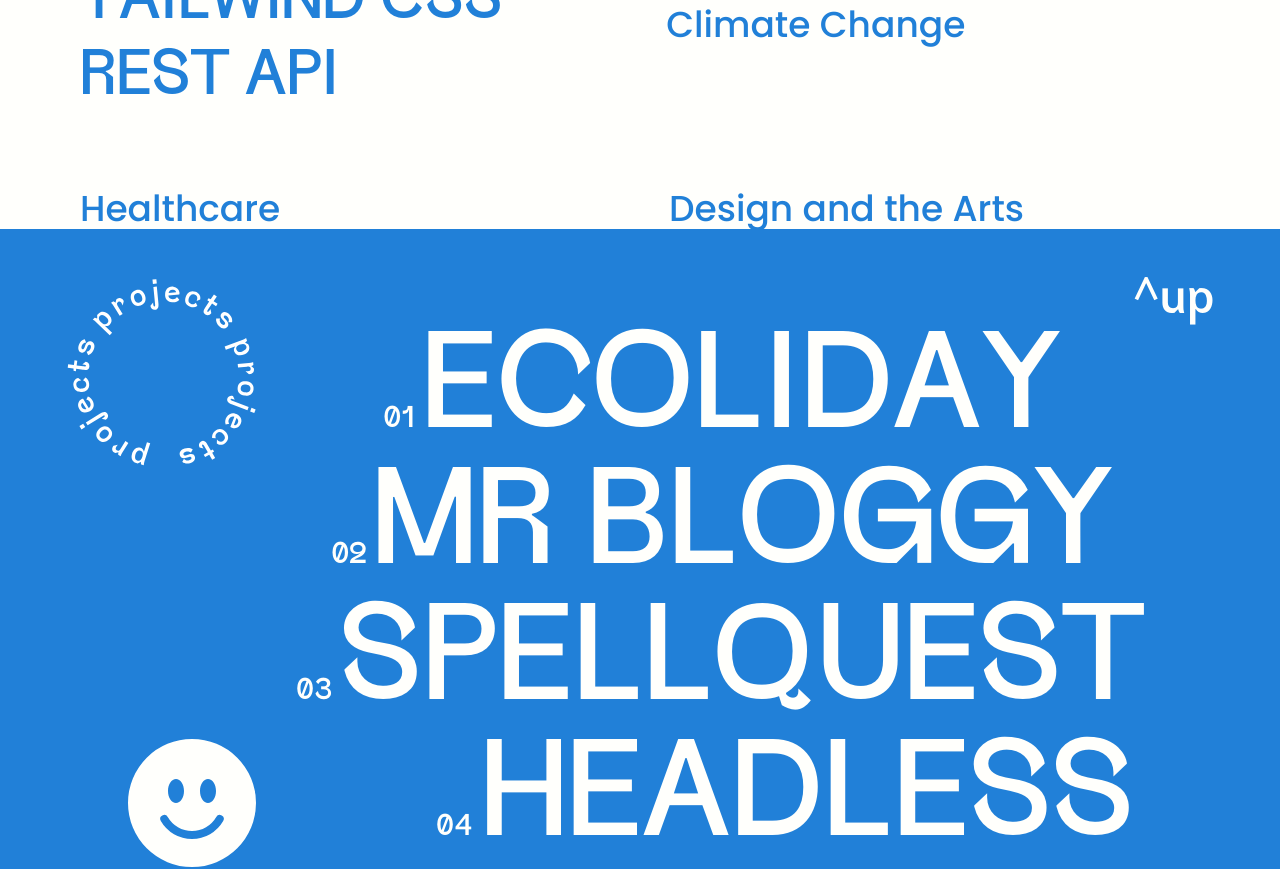
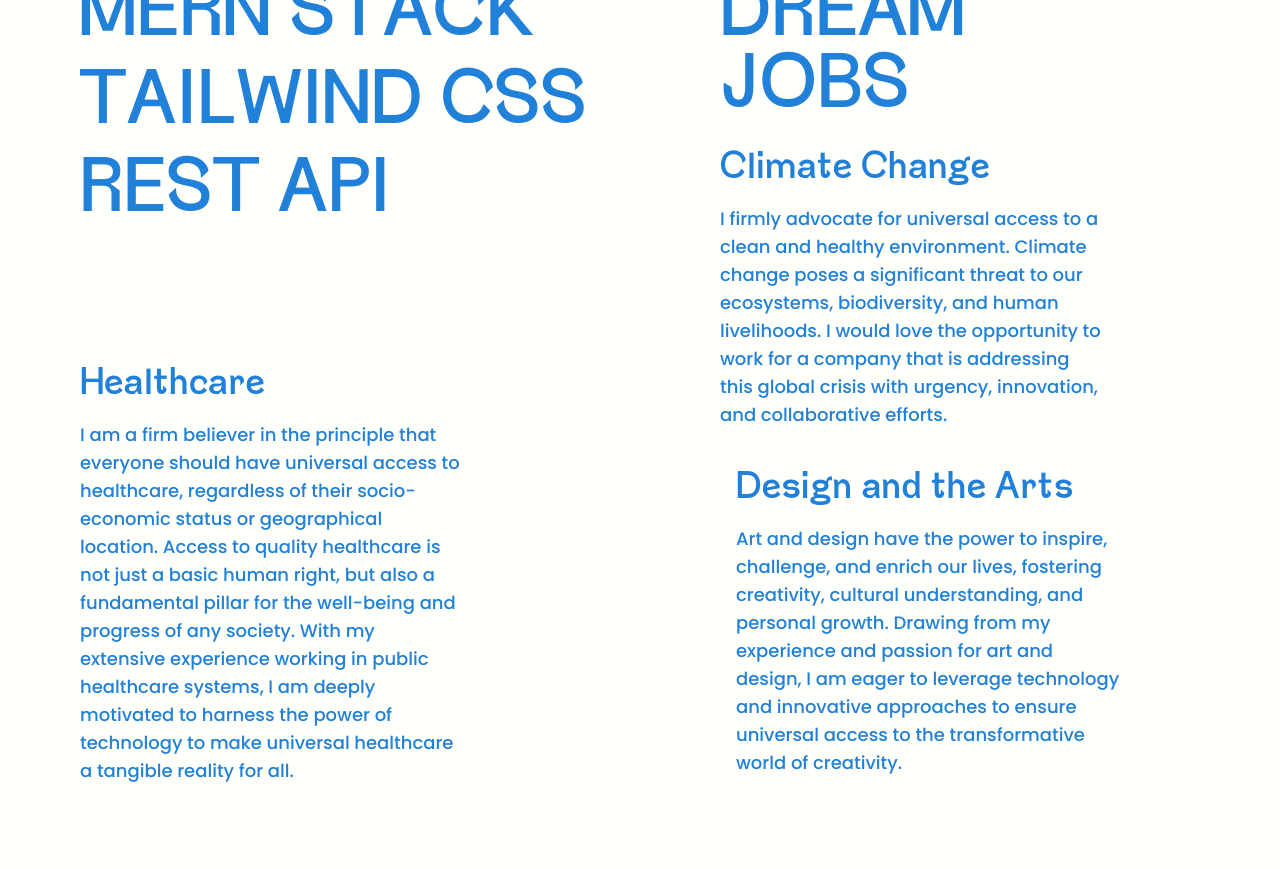
Before and after one commit to ghpaterson/personal-portfolio, a Next.js app: page / in a window 1280 px wide. Shown: the part 2000-2869 px from the top of the page. Built offline with nearby package versions, Linux system fonts and the light colour scheme.

Commit message:
skills section dream jobs

```diff
--- a/components/skills.js
+++ b/components/skills.js
@@ -3,9 +3,9 @@ import skillsCircle from "../public/skillsCircle.svg";
 
 export default function Skills() {
   return (
-    <main className="h-full w-screen bg-bone">
-      <section className="flex justify-between py-20">
-        <div className="flex flex-col gap-4 pl-20 text-blu text-6xl font-fungis">
+    <main className=" w-screen bg-bone">
+      <section className="grid grid-cols-2 grid-rows-2 pt-32">
+        <div className="flex flex-col gap-4 pl-20 text-blu text-7xl font-fungis">
           <h2>JAVASCRIPT</h2>
           <h2>TYPESCRIPT</h2>
           <h2>RUBY</h2>
@@ -22,16 +22,40 @@ export default function Skills() {
           />
           <div className="text-blu text-7xl font-fungis px-20 mr-20">
             <h2>DREAM JOBS</h2>
-            <h3 className="font-poppins text-4xl text-blu">Climate Change</h3>
+            <h3 className="font-fungis text-4xl text-blu pt-6">
+              Climate Change
+            </h3>
+            <p className="w-96 text-lg pt-4 font-poppins">
+              I firmly advocate for universal access to a clean and healthy
+              environment. Climate change poses a significant threat to our
+              ecosystems, biodiversity, and human livelihoods. I would love the
+              opportunity to work for a company that is addressing this global
+              crisis with urgency, innovation, and collaborative efforts.
+            </p>
           </div>
         </div>
-      </section>
-      <section className="flex justify-between gap-96 px-20 text-4xl text-blu font-poppins">
-        <div className="">
-          <h2>Healthcare</h2>
+        <div className="text-blu font-poppins pl-20 -mt-16">
+          <h2 className="text-4xl font-fungis">Healthcare</h2>
+          <p className="w-96 h-66 text-lg pt-4">
+            I am a firm believer in the principle that everyone should have
+            universal access to healthcare, regardless of their socio-economic
+            status or geographical location. Access to quality healthcare is not
+            just a basic human right, but also a fundamental pillar for the
+            well-being and progress of any society. With my extensive experience
+            working in public healthcare systems, I am deeply motivated to
+            harness the power of technology to make universal healthcare a
+            tangible reality for all.
+          </p>
         </div>
-        <div className="mr-44">
-          <h2>Design and the Arts</h2>
+        <div className="text-blu font-poppins pl-24 pt-10">
+          <h2 className="text-4xl font-fungis">Design and the Arts</h2>
+          <p className="w-96 h-66 text-lg pt-4">
+            Art and design have the power to inspire, challenge, and enrich our
+            lives, fostering creativity, cultural understanding, and personal
+            growth. Drawing from my experience and passion for art and design, I
+            am eager to leverage technology and innovative approaches to ensure
+            universal access to the transformative world of creativity.
+          </p>
         </div>
       </section>
     </main>
```
